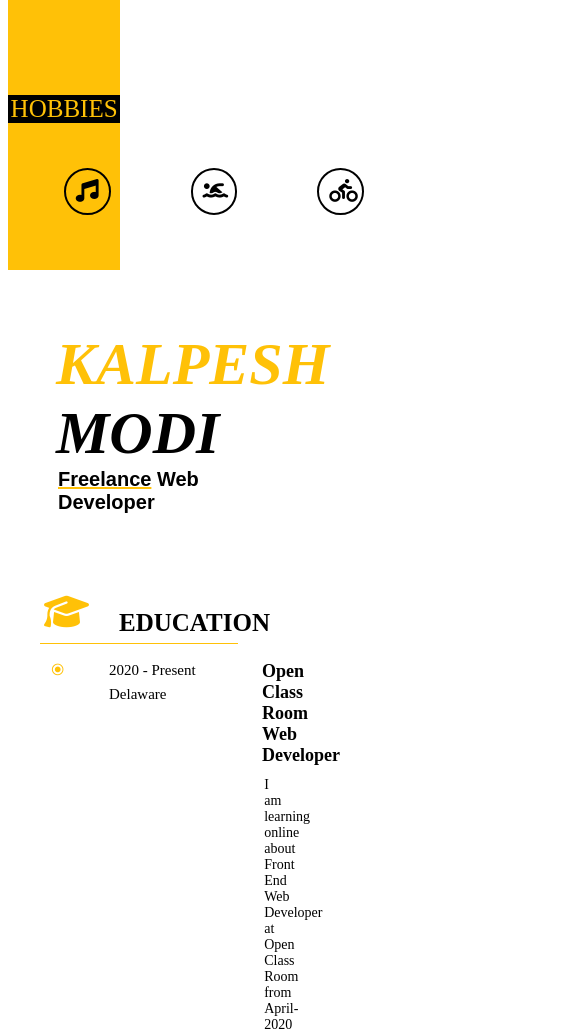
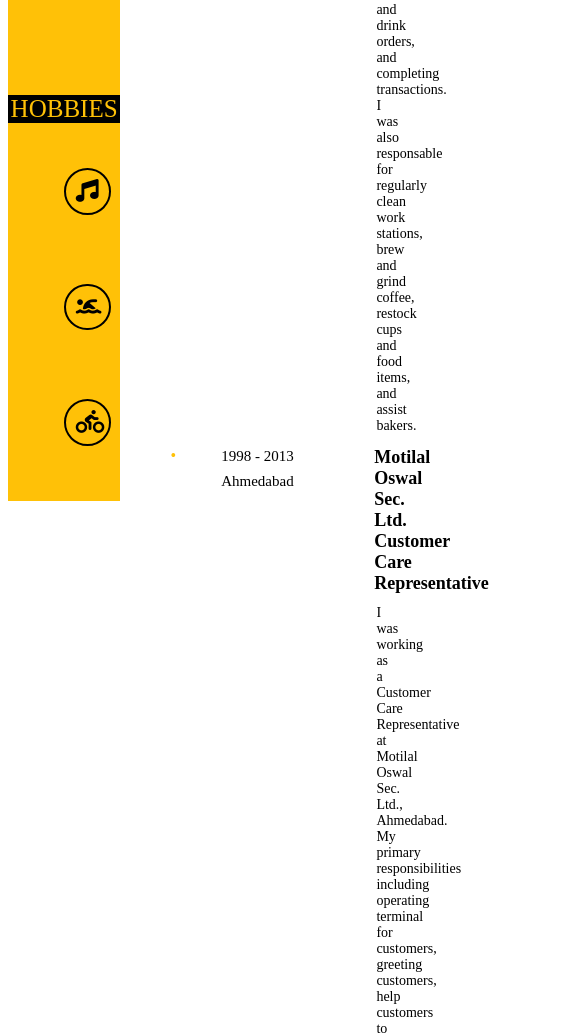
Before and after one commit to modikalp/modikalp.github.io, a plain HTML site: page index.html in a window 390 px wide. Shown: the part 3741-4777 px from the top of the page, 572 px wide, since content can reach past the window. Drawn offline with Linux system fonts and the light colour scheme.

Commit message:
add changes to styles.css

```diff
--- a/styles.css
+++ b/styles.css
@@ -161,14 +161,15 @@
 }
 
 @media all and (max-width: 550px) {
-  .flex-container {
-    flex-direction: column;
-  }
+
   .left-style {
     width: 100%;
   }
   .right-style {
     width: 100%;
   }
+  .hobby-wrapper{
+    flex-direction: column;
+  }
 
 }
```
